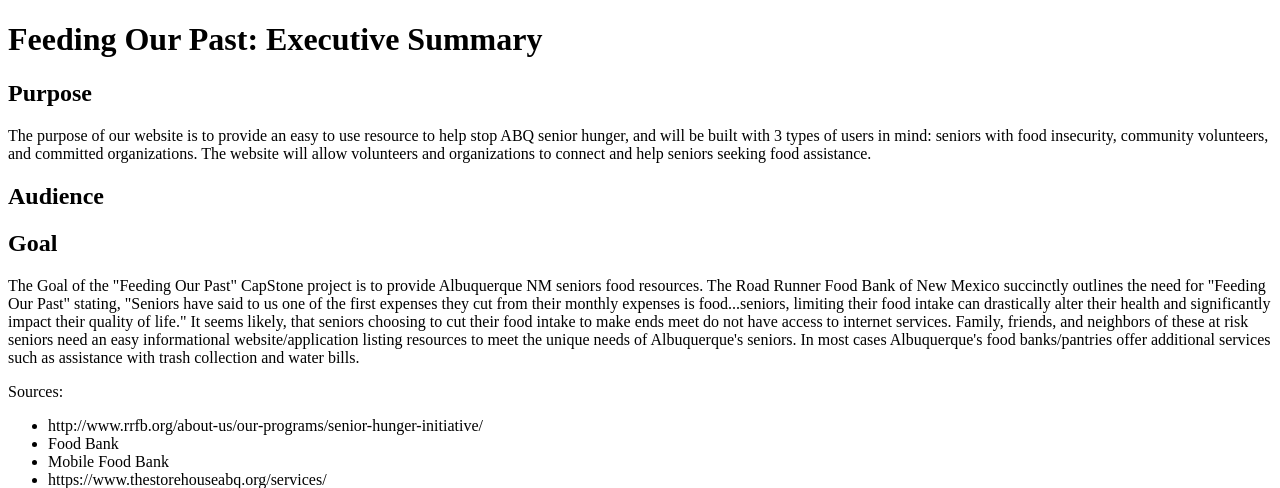
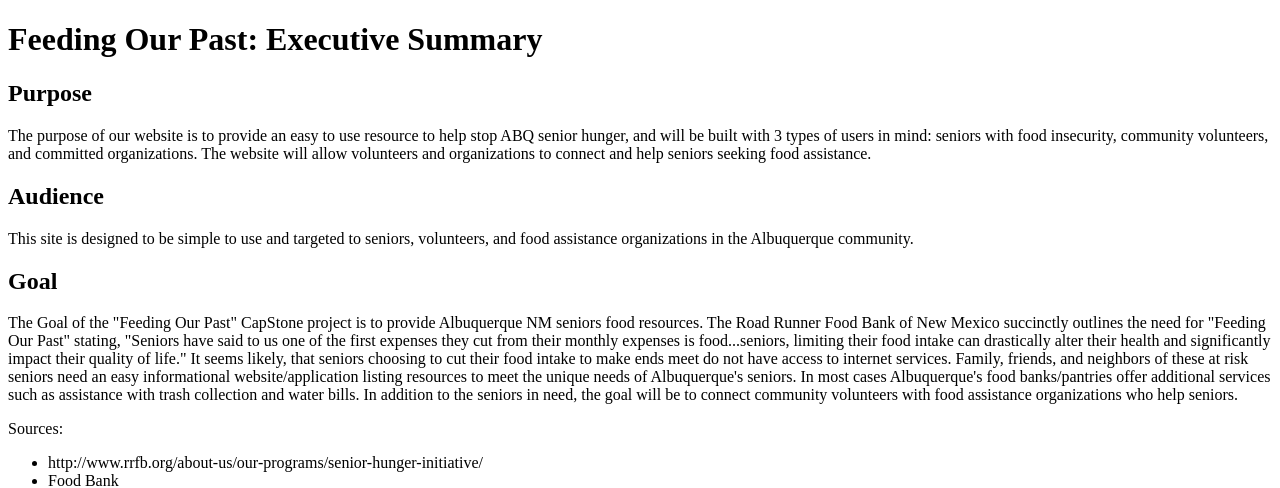
Before and after one commit to fullStackMartinez/feeding-our-past, a PHP site: page /epic/executive-summary.php in a window 1280 px wide. Shown: the top 488 px of the page. Run offline with PHP 8.4, Linux system fonts and the light colour scheme.

Commit message:
added audience to executive summary

```diff
--- a/epic/executive-summary.php
+++ b/epic/executive-summary.php
@@ -10,9 +10,10 @@
 		<p>The purpose of our website is to provide an easy to use resource to help stop ABQ senior hunger, and will be built with 3 types of users in mind: seniors with food insecurity, community volunteers, and committed organizations. The website will allow volunteers and organizations to connect and help seniors seeking food assistance.</p>
 
 		<h2>Audience</h2>
+		<p>This site is designed to be simple to use and targeted to seniors, volunteers, and food assistance organizations in the Albuquerque community.</p>
 
 		<h2>Goal</h2>
-		<p>The Goal of the "Feeding Our Past" CapStone project is to provide Albuquerque NM seniors food resources. The Road Runner Food Bank of New Mexico succinctly outlines the need for "Feeding Our Past" stating, "Seniors have said to us one of the first expenses they cut from their monthly expenses is food...seniors, limiting their food intake can drastically alter their health and significantly impact their quality of life." It seems likely, that seniors choosing to cut their food intake to make ends meet do not have access to internet services.  Family, friends, and neighbors of these at risk seniors need an easy informational website/application listing resources to meet the unique needs of Albuquerque's seniors. In most cases Albuquerque's food banks/pantries offer additional services such as assistance with trash collection and water bills.<p>
+		<p>The Goal of the "Feeding Our Past" CapStone project is to provide Albuquerque NM seniors food resources. The Road Runner Food Bank of New Mexico succinctly outlines the need for "Feeding Our Past" stating, "Seniors have said to us one of the first expenses they cut from their monthly expenses is food...seniors, limiting their food intake can drastically alter their health and significantly impact their quality of life." It seems likely, that seniors choosing to cut their food intake to make ends meet do not have access to internet services.  Family, friends, and neighbors of these at risk seniors need an easy informational website/application listing resources to meet the unique needs of Albuquerque's seniors. In most cases Albuquerque's food banks/pantries offer additional services such as assistance with trash collection and water bills. In addition to the seniors in need, the goal will be to connect community volunteers with food assistance organizations who help seniors. </p>
 		<p>Sources:</p>
 		<ul>
 			<li>http://www.rrfb.org/about-us/our-programs/senior-hunger-initiative/</li>
```
